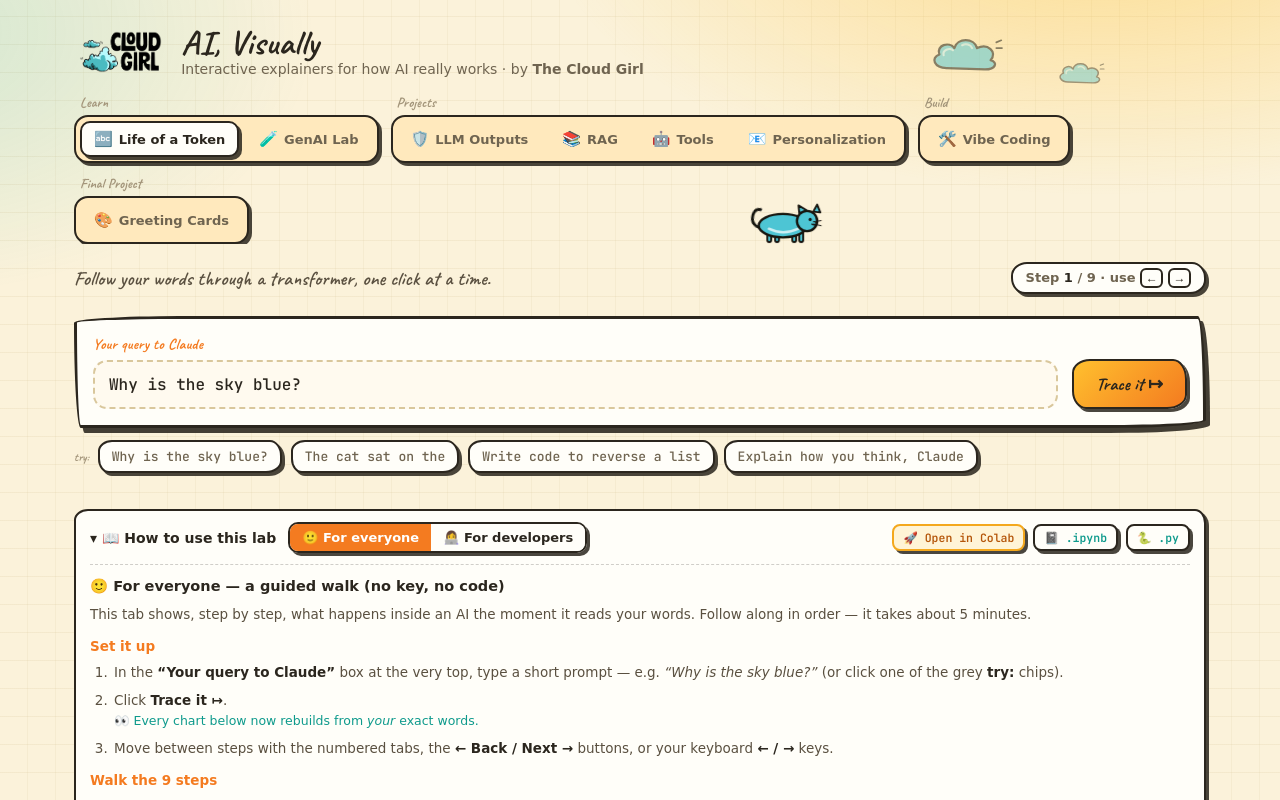
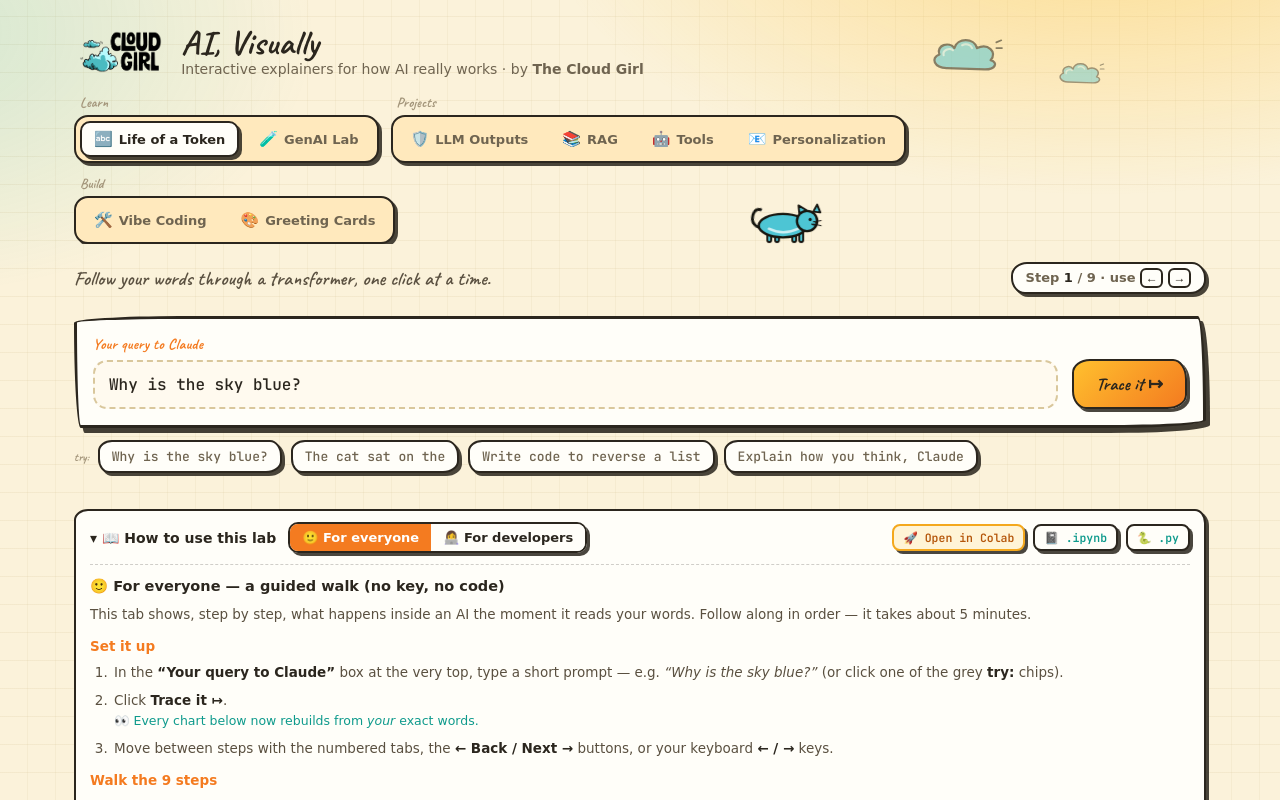
Before and after one commit to priyankavergadia/life-of-a-token, a React (Vite) app: page / in a window 1280 px wide. Shown: the top 800 px of the page. Built offline with nearby package versions, Linux system fonts and the light colour scheme; a web font is replaced by a local one.

Commit message:
Put Greeting Cards next to Vibe Coding (same Build row)
Move the Greeting Cards tab into the Build group so the two final tabs sit
side by side instead of on a separate 'Final Project' line.

Co-Authored-By: Claude Opus 4.8 <noreply@anthropic.com>

```diff
--- a/src/App.jsx
+++ b/src/App.jsx
@@ -11,7 +11,7 @@ const VIEWS = [
   { id: 'token', slug: 'token', label: 'Life of a Token', icon: '🔤', group: 'Learn' },
   { id: 'lab', slug: 'genai-lab', label: 'GenAI Lab', icon: '🧪', group: 'Learn' },
   { id: 'vibe', slug: 'vibe-coding', label: 'Vibe Coding', icon: '🛠️', group: 'Build' },
-  { id: 'greeting', slug: 'greeting-cards', label: 'Greeting Cards', icon: '🎨', group: 'Final Project' },
+  { id: 'greeting', slug: 'greeting-cards', label: 'Greeting Cards', icon: '🎨', group: 'Build' },
   { id: 'c1', slug: 'llm-outputs', label: 'LLM Outputs', icon: '🛡️', group: 'Projects' },
   { id: 'c2', slug: 'rag', label: 'RAG', icon: '📚', group: 'Projects' },
   { id: 'c3', slug: 'tools', label: 'Tools', icon: '🤖', group: 'Projects' },
@@ -57,7 +57,7 @@ export default function App() {
     }
   }
 
-  const groups = ['Learn', 'Projects', 'Build', 'Final Project']
+  const groups = ['Learn', 'Projects', 'Build']
 
   return (
     <div className="app">
```
